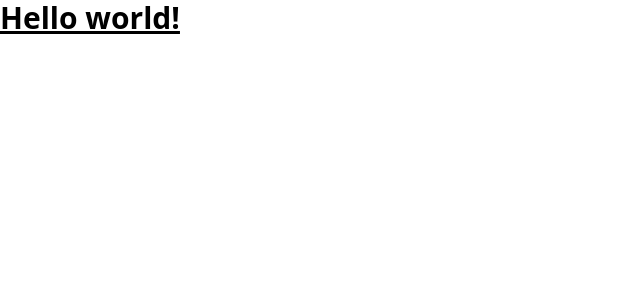
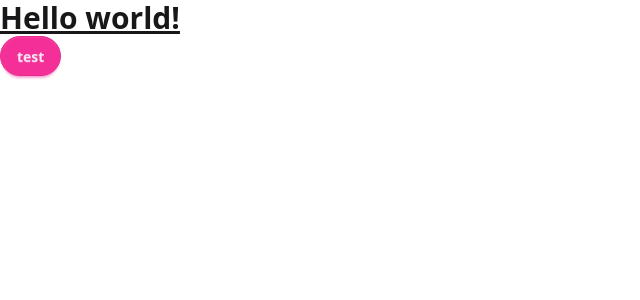
Before and after one commit to Maciej-Develop/RandomFacts, an Angular app in the folder random-facts-client/: page / in a window 1280 px wide. Shown: the top 300 px of the page, without its empty margins (0-640 px from the left). Built offline with nearby package versions, Linux system fonts and the light colour scheme.

Commit message:
added daisyui

```diff
--- a/random-facts-client/package.json
+++ b/random-facts-client/package.json
@@ -17,10 +17,11 @@
     "@angular/platform-browser": "^19.2.0",
     "@angular/platform-browser-dynamic": "^19.2.0",
     "@angular/router": "^19.2.0",
-    "@tailwindcss/postcss": "^4.0.17",
+    "@tailwindcss/postcss": "^4.1.2",
+    "daisyui": "^5.0.12",
     "postcss": "^8.5.3",
     "rxjs": "~7.8.0",
-    "tailwindcss": "^4.0.17",
+    "tailwindcss": "^4.1.2",
     "tslib": "^2.3.0",
     "zone.js": "~0.15.0"
   },
--- a/random-facts-client/src/app/app.component.html
+++ b/random-facts-client/src/app/app.component.html
@@ -1,3 +1,5 @@
 <h1 class="text-3xl font-bold underline">
   Hello world!
 </h1>
+
+<button class="btn btn-secondary rounded-full">test</button>
--- a/random-facts-client/src/styles.css
+++ b/random-facts-client/src/styles.css
@@ -1,2 +1,3 @@
 /* You can add global styles to this file, and also import other style files */
 @import "tailwindcss";
+@plugin "daisyui";
```
Also changed, not shown: 1 other file (tests, documents, lock files or other folders).
